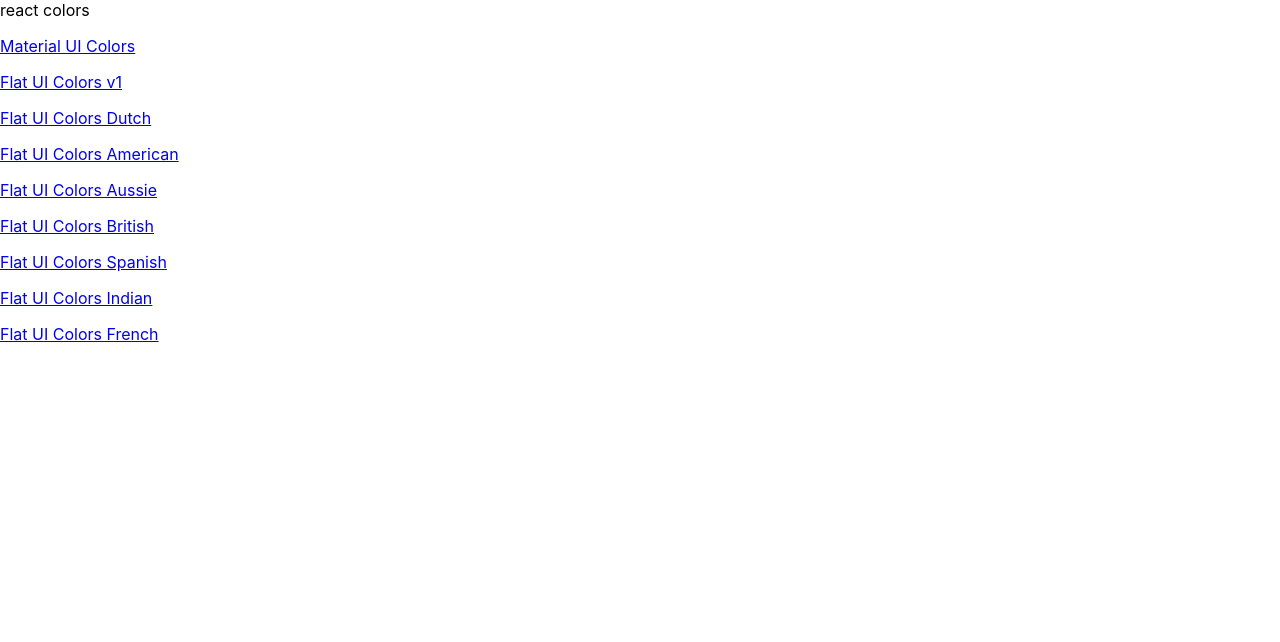
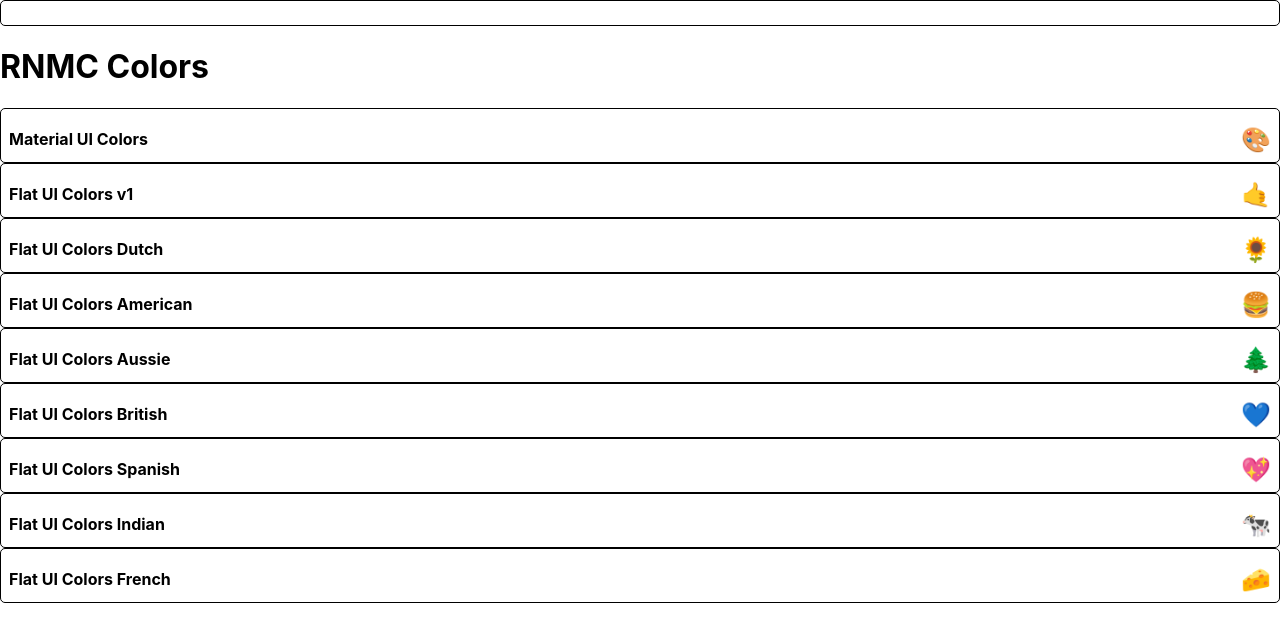
Before and after one commit to RenzoMurinaCadierno/React-RNMCColors, a React (Create React App) app: page / in a window 1280 px wide. Shown: the top 642 px of the page. Built offline with nearby package versions, Linux system fonts and the light colour scheme.

Commit message:
MaterialUI Styles and beginning of Palette selector

```diff
--- a/package.json
+++ b/package.json
@@ -5,6 +5,7 @@
   "dependencies": {
     "@material-ui/core": "^4.9.11",
     "@material-ui/icons": "^4.9.1",
+    "@material-ui/styles": "^4.9.10",
     "@testing-library/jest-dom": "^4.2.4",
     "@testing-library/react": "^9.3.2",
     "@testing-library/user-event": "^7.1.2",
--- /dev/null
+++ b/src/components/MiniPalette/MiniPalette.js
@@ -0,0 +1,47 @@
+import React from 'react';
+import { withStyles } from '@material-ui/styles'
+
+const styles = {
+  root: {
+    backgroundColor: 'white',
+    border: '1px solid black',
+    borderRadius: '5px',
+    padding: '0.5rem',
+    position: 'relative',
+    overflor: 'hidden',
+    "& hover": {
+      cursor: 'pointer'
+    }
+  },
+  colors: {
+    // backgroundColor: 'grey',
+  },
+  title: {
+    display: 'flex',
+    justifyContent: 'space-between',
+    alignItems: 'center',
+    margin: 0,
+    color: 'black',
+    paddingTop: '0.5rem',
+    fontSize: '1rem',
+    position: 'relative'
+  },
+  emoji: {
+    marginLeft: '0.5rem',
+    fontSize: '1.5rem'
+  }
+}
+
+const MiniPalette = ({ classes, paletteName, emoji }) => (
+  <div className={classes.root}>
+    <div className={classes.colors}>
+      <h5 className={classes.title}>
+        {paletteName}
+        <span className={classes.emoji}> {emoji} </span>
+      </h5>
+    </div>
+  </div>
+)
+
+
+export default withStyles(styles)(MiniPalette)
--- a/src/containers/PaletteList/PaletteList.js
+++ b/src/containers/PaletteList/PaletteList.js
@@ -1,5 +1,6 @@
 import React, { Component } from 'react';
 import { Link } from 'react-router-dom'
+import MiniPalette from '../../components/MiniPalette/MiniPalette'
 
 class PaletteList extends Component {
 
@@ -8,14 +9,9 @@
 
     return (
       <div>
-        <div> react colors</div>
-        {palettes.map(palette =>
-          <p>
-            <Link to={`/palette/${palette.id}`}>
-              {palette.paletteName}
-            </Link>
-          </p>
-        )}
+        <MiniPalette />
+        <h1> RNMC Colors</h1>
+        { palettes.map(palette => <MiniPalette {...palette} /> )}
       </div>
     );
   }
```
